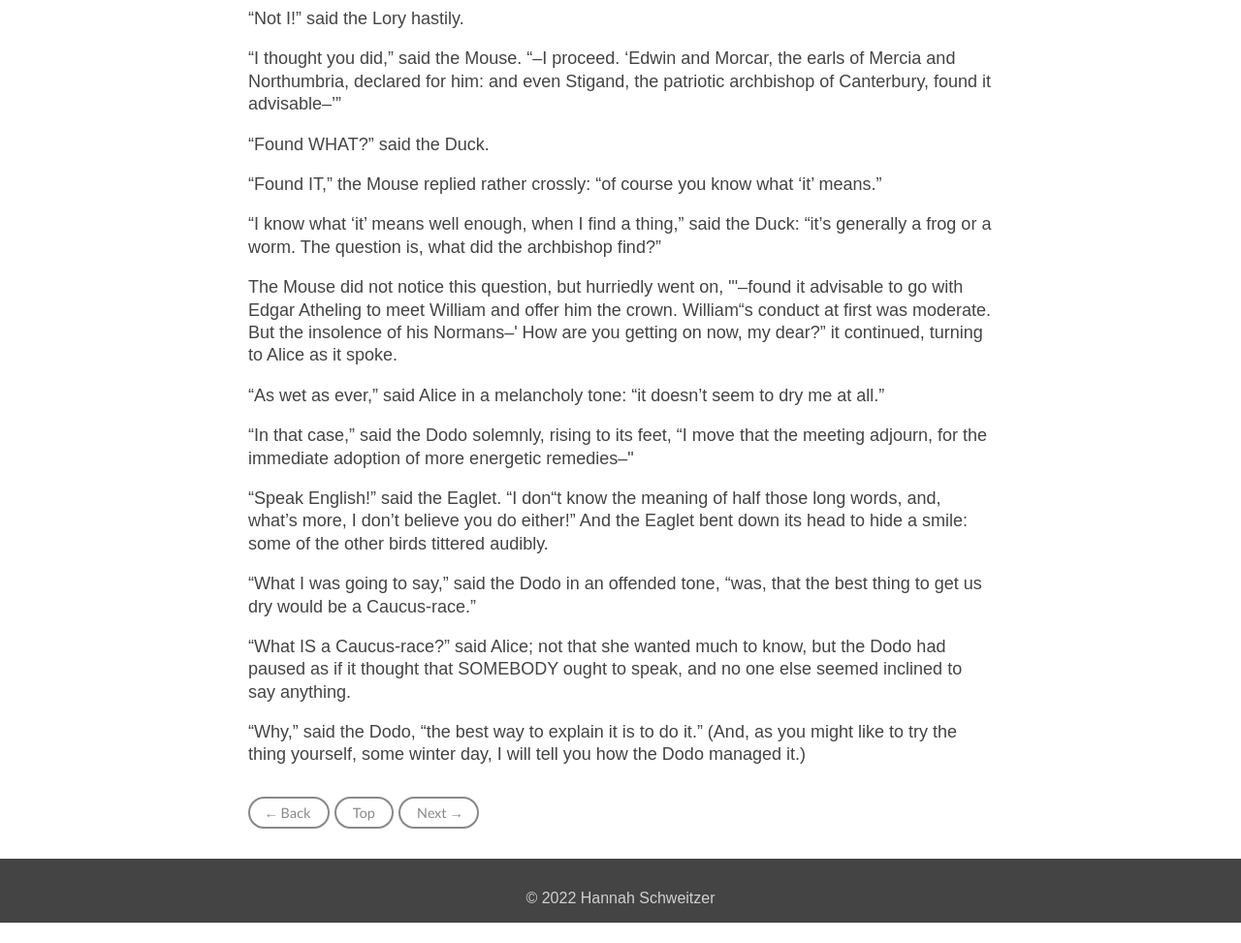
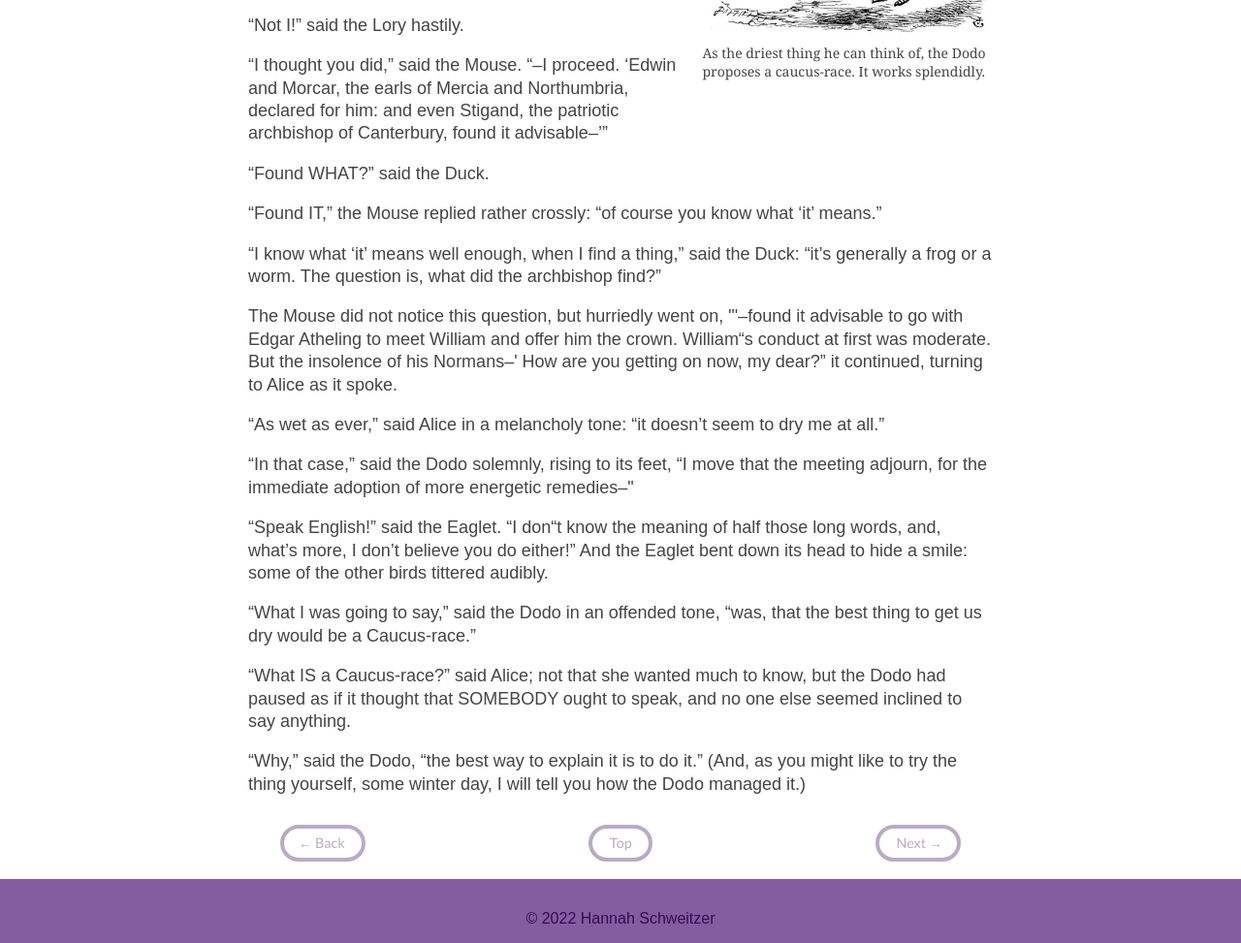
Before and after one commit to schweizah/comm329-fix, a plain HTML site: page index.html in a window 1280 px wide. Shown: the part 1140-2113 px from the top of the page at 97% size. Before the commit the page ends 2092 px from the top, so only its background shows below. Drawn offline with Linux system fonts and the light colour scheme; a web font is replaced by a local one.

Commit message:
Finished CSS and HTML
HTML - added dodo pic
CSS - stylized site, changed font on figcaption, changed colors of site

```diff
--- a/css/style.css
+++ b/css/style.css
@@ -9,6 +9,7 @@ html {
 img {
 	width: 100%;
 	height: auto;
+
 }
 body {
   color: #444;
@@ -20,12 +21,12 @@ p {
 }
 
 nav, footer {
-  background-color: #444;
+  background-color: rgb(132, 92, 160);
 }
 footer {
   text-align: center;
   padding: 1em 0 .3em 0;
-  color: #D0D0D0;
+  color: rgb(52, 10, 83);
 }
 /*-- Main Menu Styles--*/
 nav ul {
@@ -37,15 +38,15 @@ nav ul {
   margin-bottom: 0;
 }
 nav a:link, nav a:visited {
-  color: #D0D0D0;
+  color: rgba(52, 10, 83, 0.34);
   text-decoration: none;
 }
 nav a:hover, nav a:active  {
-  color: #F0F0F0;
+  color: rgb(52, 10, 83);
   text-decoration: underline;
 }
 nav a.active {
-  color: #F0F0F0;
+  color: rgb(52, 10, 83);
 }
 /*-- Hero Unit Styles--*/
 header {
@@ -55,6 +56,7 @@ header {
 header img {
   width: 100%;
   margin: 0 auto;
+
 }
 header h1 {
   margin: 0 auto;
@@ -77,29 +79,35 @@ article {
 article figure {
   width: 39%;
   margin: 0 0 1.25em 1.25em;
+  float: right;
 }
 article figcaption {
-  font-size: inherit;
+  font-size: 14px;
+  font-weight: 100;
+  font-family: 'Cambria';
 }
 .pagination {
-  margin-top: 2em;
-  margin-bottom: 2em;
+  margin: 0em auto;
   width: 96%;
+  display: flex;
+  justify-content: space-between;
+  list-style: none;
+  padding: 1em;
 }
 a.button {
-  border: 2px solid #888;
+  border: 4px solid rgba(52, 10, 83, 0.34);
   padding: .4em 1em .4em 1em;
   text-decoration: none;
-  color: #888;
+  color: rgba(52, 10, 83, 0.34);
   border-radius: 200px;
   font-family: 'Lato', sans-serif;
   font-weight: 300;
   font-size: 80%;
 }
 a.button:hover, a.button:active {
-  border: 1px solid #444;
+  border: 4px solid rgb(52, 10, 83);
   text-decoration: none;
-  color: #222;
+  color: rgb(52, 10, 83);
 }
 /*-- changes header and article width on small screens --*/
 @media screen and (max-width: 768px) {
--- a/index.html
+++ b/index.html
@@ -37,6 +37,7 @@
         <p>Indeed, she had quite a long argument with the Lory, who at last turned sulky, and would only say, “I am older than you, and must know better”; and this Alice would not allow without knowing how old it was, and, as the Lory positively refused to tell its age, there was no more to be said.</p>
         <p>At last the Mouse, who seemed to be a person of authority among them, called out, “Sit down, all of you, and listen to me! I’ll soon make you dry enough!” They all sat down at once, in a large ring, with the Mouse in the middle. Alice kept her eyes anxiously fixed on it, for she felt sure she would catch a bad cold if she did not get dry very soon.</p>
         <figure>
+          <img src="img/dodo.jpg" alt="Dodo" />
           <figcaption>As the driest thing he can think of, the Dodo proposes a caucus-race. It works splendidly.</figcaption>
         </figure>
         <p>“Ahem!” said the Mouse with an important air, “are you all ready? This is the driest thing I know. Silence all round, if you please! ‘William the Conqueror, whose cause was favoured by the pope, was soon submitted to by the English, who wanted leaders, and had been of late much accustomed to usurpation and conquest. Edwin and Morcar, the earls of Mercia and Northumbria–'"</p>
```
